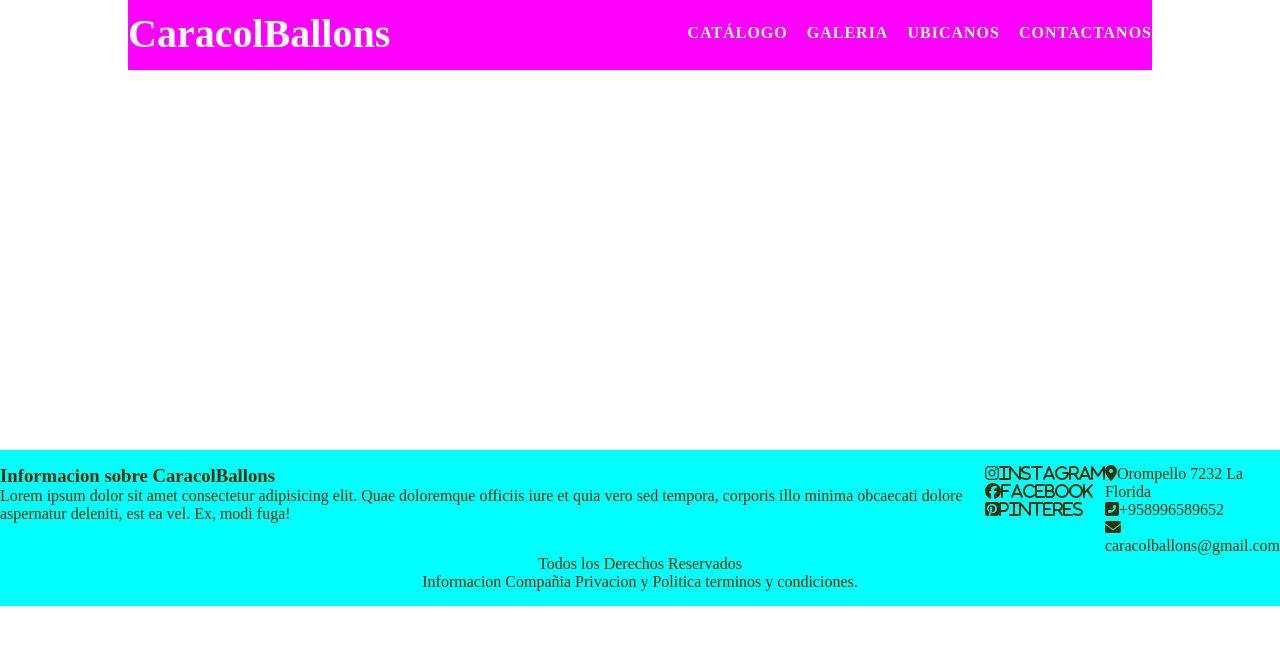
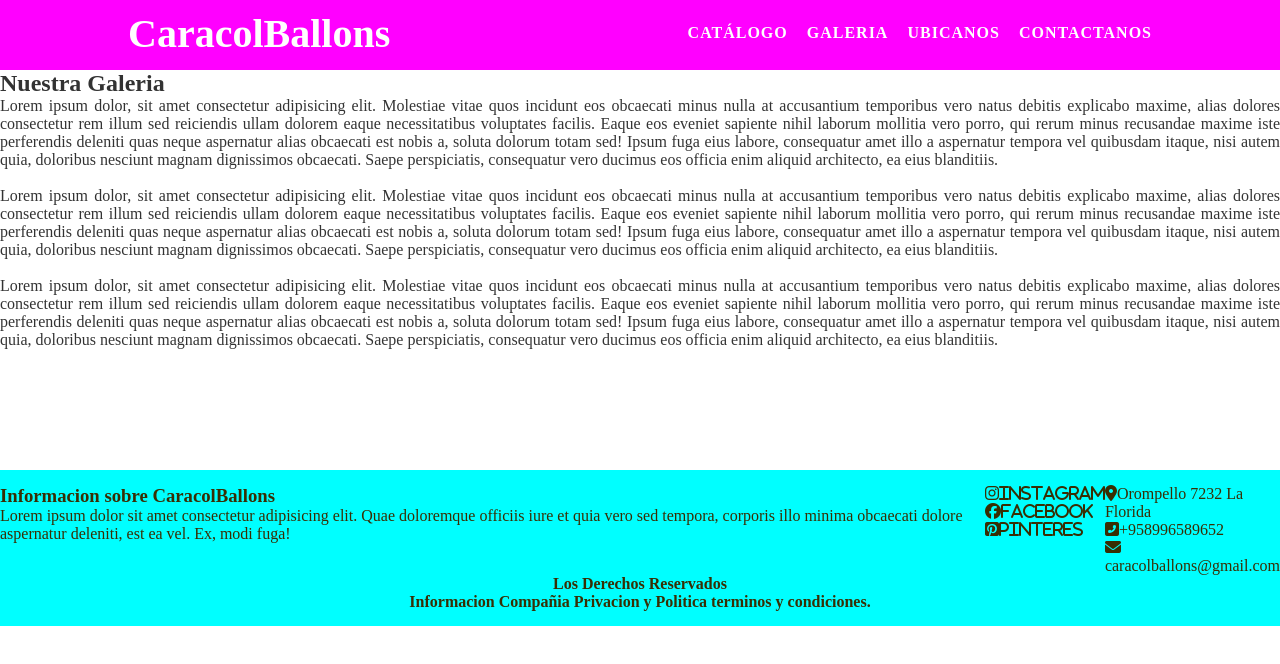
Before and after one commit to majandra2404/desafio, a plain HTML site: page galeria.html in a window 1280 px wide. Drawn offline with Linux system fonts and the light colour scheme.

Commit message:
commit transiciones

```diff
--- a/css/style.css
+++ b/css/style.css
@@ -60,7 +60,13 @@ body{
  box-sizing: border-box;
  text-decoration:none;
 
+
+
+
 }
+
+
+
 .logo p a{
     color: white;
     font-size: 40px;
@@ -139,12 +145,38 @@ img{
     width:300px;
     height:300px;
 
+}
+.galeria{
+    height: 400px;
+    text-align: justify;
+
+}
+.galeria{
+    animation-duration: 2s;
+    animation-name: aparecer;
+    animation-iteration-count: infinite;
+ }
+
+
+ @keyframes aparecer {
+    0% {
+      opacity: 0;
+    }
+    100% {
+      opacity: 1;
+    }
+ }
 
 
 
-}
+
+
+
+
+
 .body{
     text-align: center;
+    background: radial-gradient(ellipse, navy, pink, blueviolet);
 }
 @media screen and (max-width: 768px) {
     .body{
--- a/galeria.html
+++ b/galeria.html
@@ -10,7 +10,8 @@
 
 </head>
 <body>
-    <header>
+    <div>
+        <header class="header">
             <div class="ancho">
                 <div class="logo">
                     <p><a href="index.html">CaracolBallons</a></p>
@@ -27,14 +28,18 @@
             </div>
 
         </header>
-    <section class="container-galeria" >
-        <p>
-        </p>
+        <section class="galeria">
+          <h2>Nuestra Galeria</h2>
+          <p>Lorem ipsum dolor, sit amet consectetur adipisicing elit. Molestiae vitae quos incidunt eos obcaecati minus nulla at accusantium temporibus vero natus debitis explicabo maxime, alias dolores consectetur rem illum sed reiciendis ullam dolorem eaque necessitatibus voluptates facilis. Eaque eos eveniet sapiente nihil laborum mollitia vero porro, qui rerum minus recusandae maxime iste perferendis deleniti quas neque aspernatur alias obcaecati est nobis a, soluta dolorum totam sed! Ipsum fuga eius labore, consequatur amet illo a aspernatur tempora vel quibusdam itaque, nisi autem quia, doloribus nesciunt magnam dignissimos obcaecati. Saepe perspiciatis, consequatur vero ducimus eos officia enim aliquid architecto, ea eius blanditiis.</p>
+          <br>
+          <p>Lorem ipsum dolor, sit amet consectetur adipisicing elit. Molestiae vitae quos incidunt eos obcaecati minus nulla at accusantium temporibus vero natus debitis explicabo maxime, alias dolores consectetur rem illum sed reiciendis ullam dolorem eaque necessitatibus voluptates facilis. Eaque eos eveniet sapiente nihil laborum mollitia vero porro, qui rerum minus recusandae maxime iste perferendis deleniti quas neque aspernatur alias obcaecati est nobis a, soluta dolorum totam sed! Ipsum fuga eius labore, consequatur amet illo a aspernatur tempora vel quibusdam itaque, nisi autem quia, doloribus nesciunt magnam dignissimos obcaecati. Saepe perspiciatis, consequatur vero ducimus eos officia enim aliquid architecto, ea eius blanditiis.</p>
+          <br>
+          <p>Lorem ipsum dolor, sit amet consectetur adipisicing elit. Molestiae vitae quos incidunt eos obcaecati minus nulla at accusantium temporibus vero natus debitis explicabo maxime, alias dolores consectetur rem illum sed reiciendis ullam dolorem eaque necessitatibus voluptates facilis. Eaque eos eveniet sapiente nihil laborum mollitia vero porro, qui rerum minus recusandae maxime iste perferendis deleniti quas neque aspernatur alias obcaecati est nobis a, soluta dolorum totam sed! Ipsum fuga eius labore, consequatur amet illo a aspernatur tempora vel quibusdam itaque, nisi autem quia, doloribus nesciunt magnam dignissimos obcaecati. Saepe perspiciatis, consequatur vero ducimus eos officia enim aliquid architecto, ea eius blanditiis.</p>
+        </section>
 
-    </section>
-    <footer>
-        <div class="footer">
-            <div class="container-footer-all">
+        <footer class="footer">
+            <div class="subfooter">
+                <div class="footer1">
                     <div class="container-footer">
                         <div class="column1">
                             <h3>Informacion sobre CaracolBallons</h3>
@@ -84,16 +89,24 @@
                     </div>
                 </div >
 
-                <div class="copyrigth">
-                Todos los Derechos Reservados
+                <div class="footer2">
+
+                    <div class="copyrigth" >
+                        <h4> Los Derechos Reservados</h4>
                     </div>
                     <div class="condiciones">
-                    Informacion Compañia Privacion y Politica terminos y condiciones.
+                       <h4> Informacion Compañia Privacion y Politica terminos y condiciones.</h4>
                     </div>
+
                 </div>
             </div>
 
+
+
+
         </footer>
+
+    </div>
 
 </body>
 
```
Lines whose indentation alone changed are shown as unchanged.
